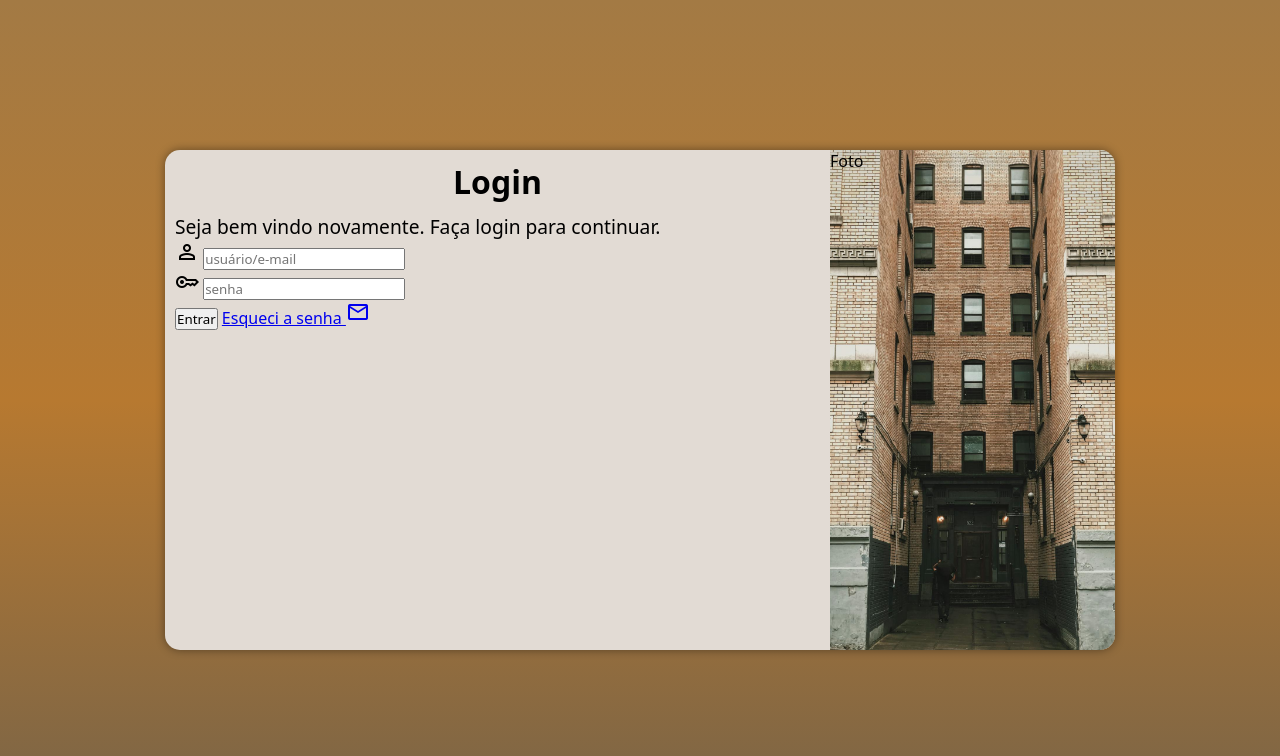
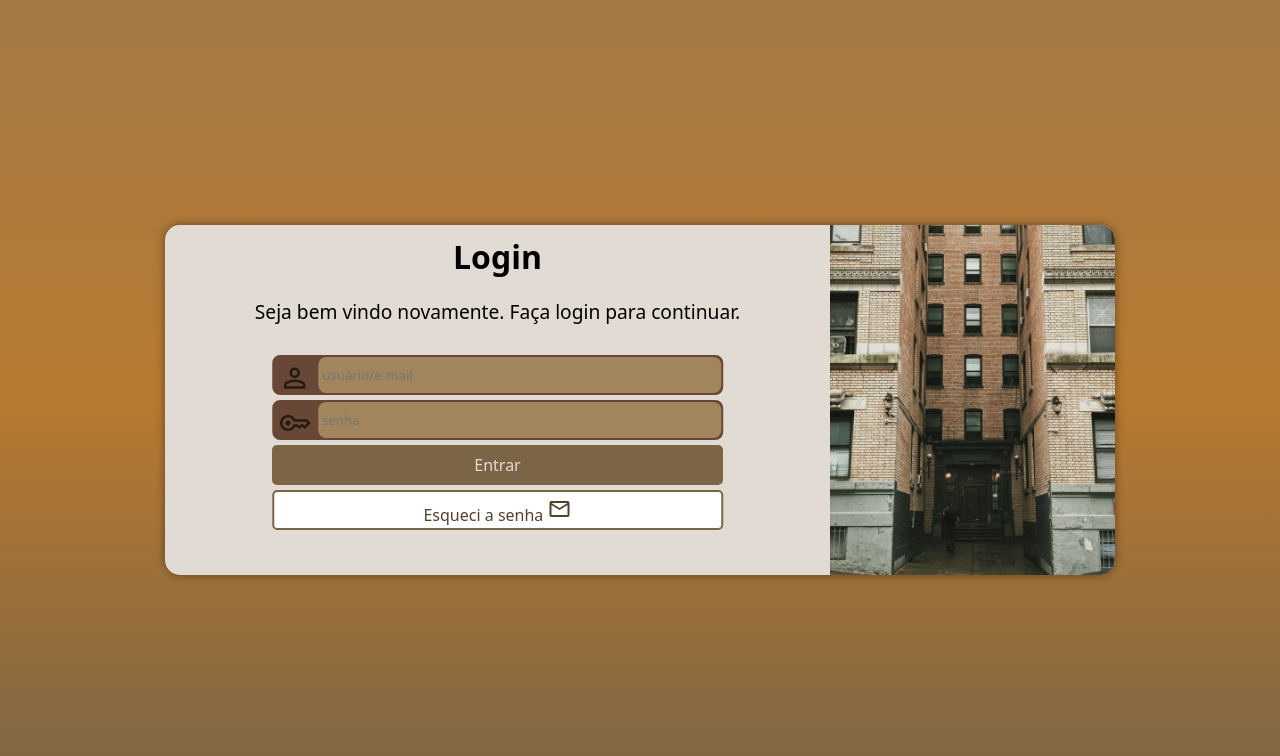
Before and after one commit to richardj37/projeto-login, a plain HTML site: page index.html in a window 1280 px wide. Drawn offline with nearby package versions, Linux system fonts and the light colour scheme.

Commit message:
projeto-login

```diff
--- a/estilos/media-query.css
+++ b/estilos/media-query.css
@@ -7,7 +7,7 @@
     }
 
     section#login{
-
+        height: 310px;
         width: 80vw;
     }
 
@@ -25,6 +25,22 @@
 
     div#formulario > p{
         font-size: 1em;
+        margin-bottom: 15px;
+    }
+
+    div.campo{
+        width: 70%;
+        position: relative;
+        left: 50%;
+        transform: translateX(-50%);
+    }
+
+    form > input[type='submit']{
+        width: 70%;
+    }
+
+    form > a.botao{
+        width: 70%;
     }
 
 }
@@ -38,6 +54,7 @@
 
     section#login{
         width: 950px;
+        height: 350px;
     }
 
     section#login > div#image{
@@ -58,5 +75,21 @@
 
     div#formulario > p{
         font-size: 1.2em;
+        margin-bottom: 20px;
+    }
+
+    div.campo{
+        width: 70%;
+        position: relative;
+        left: 50%;
+        transform: translateX(-50%);
+    }
+
+    form > input[type='submit']{
+        width: 70%;
+    }
+
+    form > a.botao{
+        width: 70%;
     }
 }
--- a/estilos/style.css
+++ b/estilos/style.css
@@ -31,18 +31,15 @@ section#login{
     position: absolute;
     left: 50%;
     top: 50%;
-    transform: translate(-50%, -50%);
     overflow: hidden;
-
-
     background-color: var(--cor1);
     height: 500px;
     width: 250px;
     border-radius: 15px;
     box-shadow: 0px 0px 10px rgba(0, 0, 0, 0.418);
-
     transition: width .3s, height .3s;
     transition-timing-function: ease;
+    transform: translate(-50%, -50%);
 }
 
 section#login > div#image{
@@ -65,4 +62,85 @@ div#formulario > h1{
 
 div#formulario > p{
     font-size: .8em;
+    text-align: center;
+    padding: 10px;
+    margin: 10px 0px;
 }
+
+div.campo{
+    display: block;
+    background-color: var(--cor5);
+    border: 2px solid var(--cor5);
+    border-radius: 8px;
+    height: 40px;
+    width: 100%;
+    margin: 5px 0px;
+}
+
+div.campo > label{
+    display: none;
+}
+
+div.campo > span{
+
+    color: #221b12;
+    font-size: 2em;
+    width: 40px;
+    padding: 5px;
+}
+
+div.campo > input{
+    background-color: #a3855d;
+    height: 100%;
+    border: 0px;
+    padding: px;
+    width: calc(100% - 44.5px);
+    border-radius: 8px;
+    padding: 4px;
+    transform: translateY(-14px);
+}
+
+div.campo > input:focus-within{
+    background-color: white;
+}
+
+form > input[type='submit']{
+    margin: auto;
+    display: block;
+    width: 100%;
+    font-size: 1em;
+    border-radius: 5px;
+    border: none;
+    height: 40px;
+    background-color: var(--cor4);
+    color: var(--cor1);
+    cursor: pointer;
+}
+
+form > input[type='submit']:hover{
+    background-color: #52422d;
+}
+
+form > a.botao{
+    background-color: white;
+    color: #52422d;
+    padding: 5px;
+    height: 40px;
+    width: 100%;
+    display: block;
+    position: relative;
+    text-align: center;
+    text-decoration: none;
+    border-radius: 5px;
+    font-size: 1em;
+    margin-top: 5px;
+    border: 2px solid var(--cor4);
+    left: 50%;
+    transform: translateX(-50%);
+
+}
+
+form > a.botao:hover{
+    background-color: #52422d;
+    color: white;
+}
--- a/index.html
+++ b/index.html
@@ -12,7 +12,7 @@
     <main>
         <section id="login">
             <div id="image">
-                Foto
+
             </div>
             <div id="formulario">
                 <h1>Login</h1>
@@ -21,17 +21,17 @@
                     <div class="campo">
                         <span class="material-symbols-outlined">person</span>
                         <input type="email" type="text" name="user" id="iuser" placeholder="usuário/e-mail" autocomplete="email" autocomplete="username" required>
-                        <label for="iuser"></label>
+                        <label for="iuser">Login</label>
                     </div>
                     <div class="campo">
                         <span class="material-symbols-outlined">key</span>
-                        <input type="number" name="sen" id="isen" placeholder="senha" autocomplete="current-password" required>
-                        <label for="isen"></label>
+                        <input type="password" name="sen" id="isen" placeholder="senha" autocomplete="current-password" required>
+                        <label for="isen">Senha</label>
                     </div>
 
                         <input type="submit" value="Entrar">
 
-                        <a href="#">Esqueci a senha <span class="material-symbols-outlined">mail</span></a>
+                        <a href="#" class="botao">Esqueci a senha <span class="material-symbols-outlined">mail</span></a>
 
 
 
```
